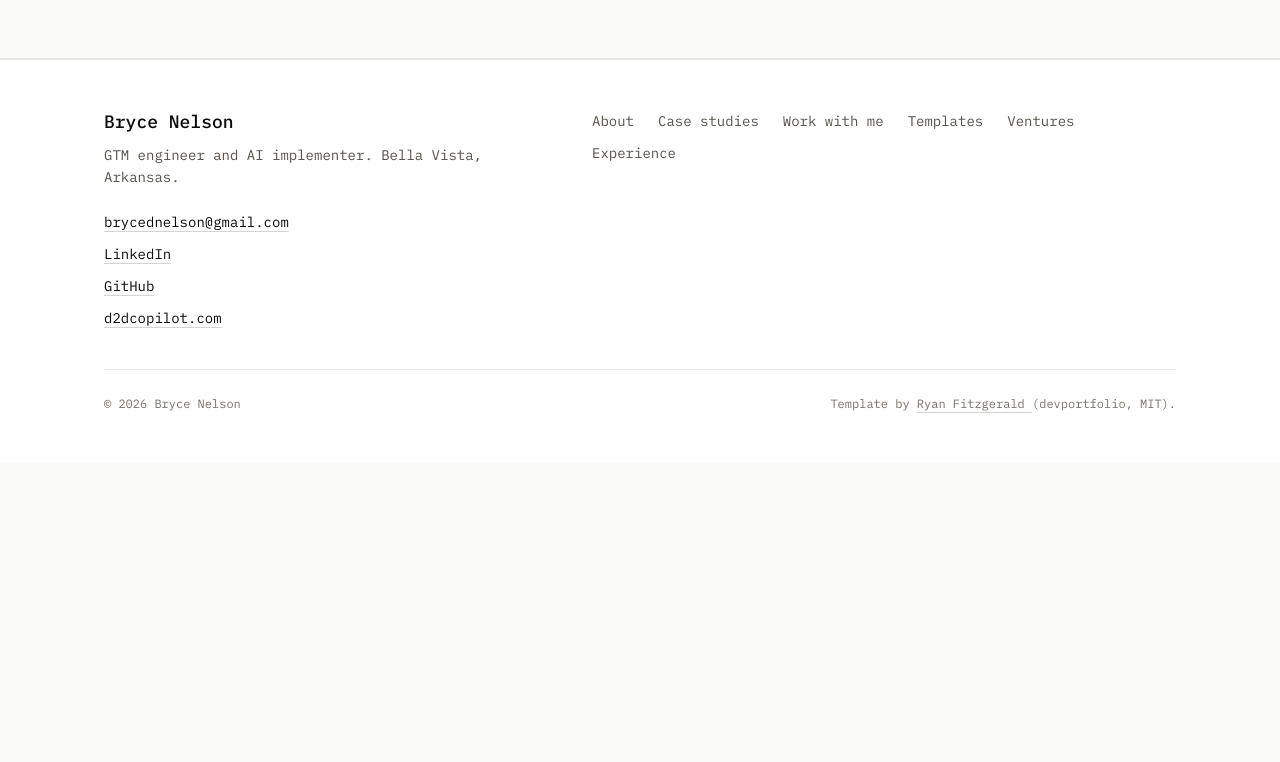
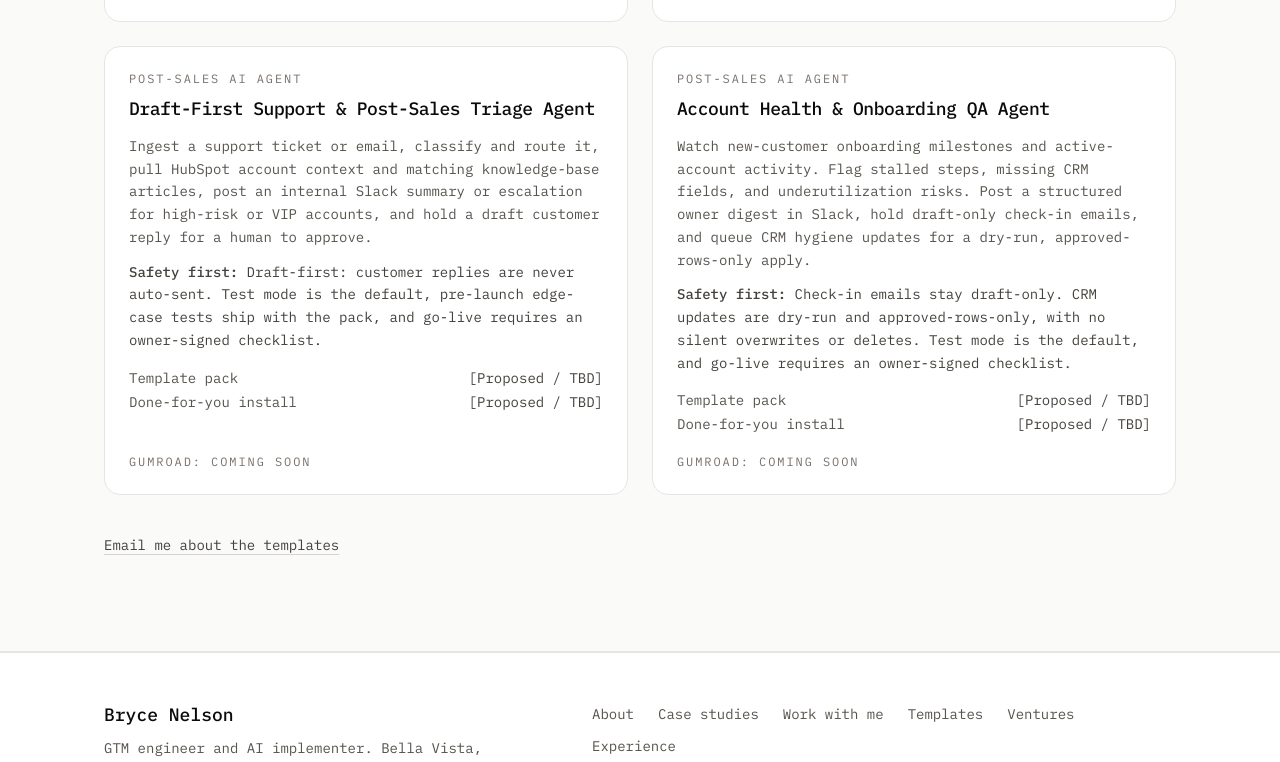
Before and after one commit to ridebentonville/prewiredai, an Astro site: page /templates in a window 1280 px wide. Shown: the part 1999-2761 px from the top of the page. Before the commit the page ends 2461 px from the top, so only its background shows below. Built offline with nearby package versions, Linux system fonts and the light colour scheme; Astro itself is replaced by a stand-in of ours.

Commit message:
Draft copy for two post-sales AI agent offers on templates and offers.
Present Support Triage and Account Health as both done-for-you installs
and downloadable packs, with Production Guardrails as the differentiator.
Prices stay [Proposed / TBD]. Local draft/templates-pages only; no push.

```diff
--- a/src/components/Offers.astro
+++ b/src/components/Offers.astro
@@ -18,7 +18,7 @@ const email = siteConfig.social.email;
             style={`background-color: ${siteConfig.accentColor}`}
           />
           <p class="mt-6 max-w-xs text-sm leading-relaxed text-stone-600">
-            Fixed-scope builds and retainers. {siteConfig.openTo}
+            Fixed-scope builds, retainers, and done-for-you AI agent installs. {siteConfig.openTo}
           </p>
         </div>
 
--- a/src/config.ts
+++ b/src/config.ts
@@ -217,6 +217,28 @@ export const siteConfig = {
         "Regular check-ins",
       ],
     },
+    {
+      name: "Draft-First Support & Post-Sales Triage Agent",
+      summary:
+        "A done-for-you fixed-price install of the post-sales triage agent, also available as a downloadable template pack. Incoming tickets are classified, enriched with HubSpot and knowledge-base context, and turned into an internal Slack summary plus a draft customer reply held for your approval.",
+      includes: [
+        "Scoping, connector setup, and knowledge-base wiring",
+        "Production Guardrails: draft-first approval, test mode on by default, pre-launch edge-case tests, and an owner-signed Go-Live checklist",
+        "Handoff notes and a rollback switch so the agent can be paused without deleting the workflow",
+      ],
+      price: "[Proposed / TBD] — custom quote",
+    },
+    {
+      name: "Account Health & Onboarding QA Agent",
+      summary:
+        "A done-for-you fixed-price install of the account-health agent, also available as a downloadable template pack. It watches onboarding milestones and underused accounts, posts a structured Slack digest, holds draft check-in emails, and queues CRM hygiene updates for dry-run, approved-rows-only apply.",
+      includes: [
+        "Scoping and a written onboarding-milestone map in your CRM",
+        "Production Guardrails: test mode and dry-run defaults, draft-only check-ins, approved-rows-only CRM updates, and an owner-signed Go-Live checklist",
+        "Handoff notes and a rollback switch; no silent overwrites or deletes",
+      ],
+      price: "[Proposed / TBD] — custom quote",
+    },
   ] satisfies Offer[],
   ventures: [
     {
--- a/src/templates.ts
+++ b/src/templates.ts
@@ -30,20 +30,20 @@ export interface TemplatePack {
 export const templatesPage = {
   title: "Templates — Prewired AI automation packs",
   description:
-    "Draft list of Prewired AI automation packs: lead response, booking, invoice sync, and CRM cleanup. Safety-first, with test mode on by default.",
+    "Draft list of Prewired AI automation packs and post-sales AI agents: lead response, booking, invoice sync, CRM cleanup, support triage, and account health. Available as downloadable template packs and done-for-you fixed-price installs. Production Guardrails are the default.",
   heading: "Prewired AI automation packs",
   intro:
-    "Automation packs for small sales and service teams, built so nothing reaches a real customer until you decide it should.",
+    "Automation packs and post-sales AI agents for small sales and service teams. Each offer is available as a downloadable template pack and as a done-for-you fixed-price install, built so nothing reaches a real customer until you decide it should.",
   priceNote:
-    "Prices are draft ranges, not a live checkout. Nothing on this page is for sale yet, and [TBD] means the price is not set.",
+    "Prices are draft ranges, not a live checkout. Nothing on this page is for sale yet. [TBD] means the price is not set. [Proposed / TBD] means a range is still under review and is not an accepted list price.",
   safetyNote:
-    "Every pack ships with test mode on by default and a hard stop before the first live action.",
+    "Production Guardrails are the core of every pack: draft-first human approval before any customer-facing send, test mode and dry-run on by default, pre-launch edge-case tests, and an owner-signed Go-Live checklist. Nothing reaches a real customer, and no CRM record is changed, until you sign off.",
 };
 
 export const templatesTeaser = {
   heading: "Templates",
   summary:
-    "Prewired AI automation packs for lead response, booking, invoice sync, and CRM cleanup. Safety-first: test mode is the default and the first live action is a conscious step.",
+    "Prewired AI automation packs and post-sales AI agents, available as downloadable template packs and done-for-you fixed-price installs. Production Guardrails are the differentiator: draft-first approval, test mode and dry-run defaults, pre-launch tests, and an owner-signed Go-Live checklist.",
   linkLabel: "See the template packs",
 };
 
@@ -135,4 +135,28 @@ export const templatePacks: TemplatePack[] = [
       { label: "Done-for-you", value: "$750–$1,500" },
     ],
   },
+  {
+    name: "Draft-First Support & Post-Sales Triage Agent",
+    tag: "Post-sales AI agent",
+    summary:
+      "Ingest a support ticket or email, classify and route it, pull HubSpot account context and matching knowledge-base articles, post an internal Slack summary or escalation for high-risk or VIP accounts, and hold a draft customer reply for a human to approve.",
+    safety:
+      "Draft-first: customer replies are never auto-sent. Test mode is the default, pre-launch edge-case tests ship with the pack, and go-live requires an owner-signed checklist.",
+    prices: [
+      { label: "Template pack", value: "[Proposed / TBD]" },
+      { label: "Done-for-you install", value: "[Proposed / TBD]" },
+    ],
+  },
+  {
+    name: "Account Health & Onboarding QA Agent",
+    tag: "Post-sales AI agent",
+    summary:
+      "Watch new-customer onboarding milestones and active-account activity. Flag stalled steps, missing CRM fields, and underutilization risks. Post a structured owner digest in Slack, hold draft-only check-in emails, and queue CRM hygiene updates for a dry-run, approved-rows-only apply.",
+    safety:
+      "Check-in emails stay draft-only. CRM updates are dry-run and approved-rows-only, with no silent overwrites or deletes. Test mode is the default, and go-live requires an owner-signed checklist.",
+    prices: [
+      { label: "Template pack", value: "[Proposed / TBD]" },
+      { label: "Done-for-you install", value: "[Proposed / TBD]" },
+    ],
+  },
 ];
```
